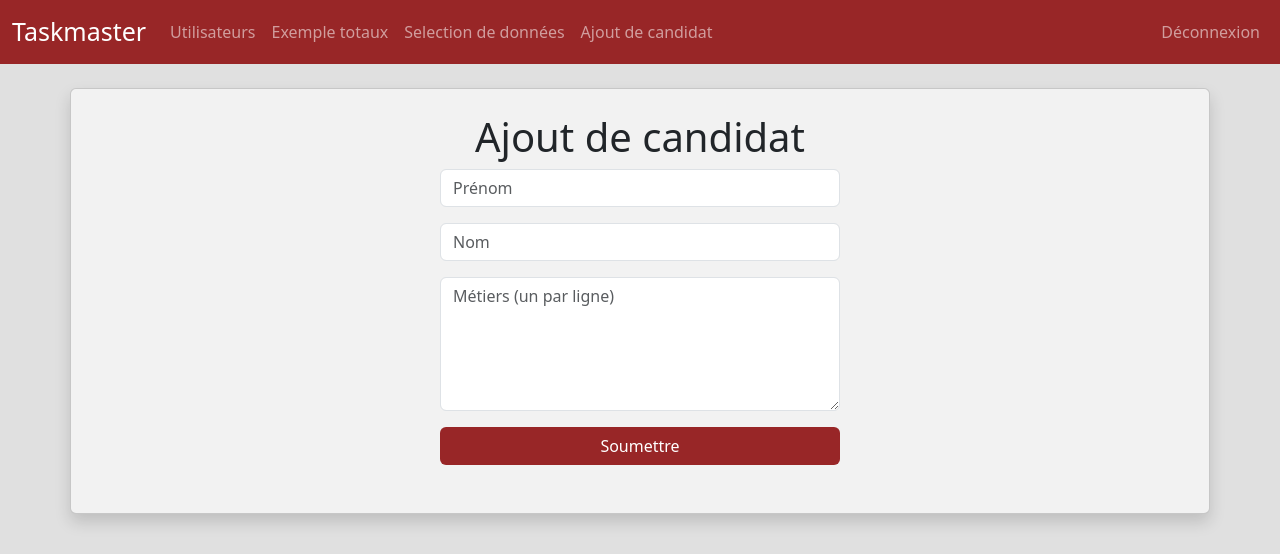
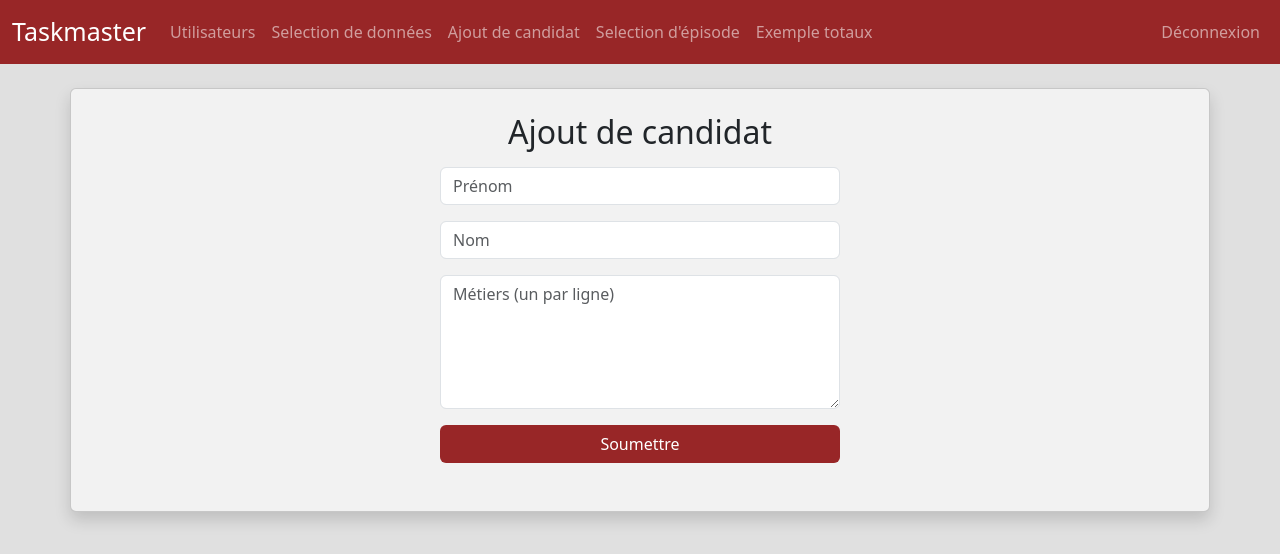
Before and after one commit to MehdiBoustani/INFO0009-2-Project, a PHP site: page /ajout-candidate.php in a window 1280 px wide. Shown: the top 554 px of the page. Run offline with PHP 8.4, Linux system fonts and the light colour scheme; the visitor is signed in with stand-in values (Sample User, id 1).

Commit message:
update interface

```diff
--- a/dump/myDb.sql
+++ b/dump/myDb.sql
@@ -10,6 +10,7 @@ SET time_zone = "+00:00";
 /*!40101 SET NAMES utf8mb4 */
 ;
 
+GRANT FILE ON *.* TO 'group9'@'%';
 -- -------------------------------------------------------------------------------------------------------------------------------
 -- Création de la table 'person'
 CREATE TABLE IF NOT EXISTS `person` (
@@ -331,4 +332,3 @@ COMMIT;
 ;
 /*!40101 SET COLLATION_CONNECTION=@OLD_COLLATION_CONNECTION */
 ;
-/*test
--- a/www/ajout-candidate.php
+++ b/www/ajout-candidate.php
@@ -5,34 +5,6 @@ include 'navbar.php';
 
 // Database connection
 $bdd = new PDO('mysql:host=db;dbname=group9;charset=utf8', 'group9', 'tabodi');
-
-
-?>
-
-<body>
-    <div class="container d-flex flex-column align-items-center card shadow rounded-2 mt-8 mx-auto custom-bg-color p-5 pt-4 mt-4">
-        <h1>Ajout de candidat</h1>
-        <form method="post" action="ajout-candidate.php">
-            <div class="input-group mb-3">
-                <input type="text" class="form-control" style="width: 400px;" placeholder="Prénom" name="firstname">
-            </div>
-            <div class="input-group mb-3">
-                <input type="text" class="form-control" style="width: 400px;" placeholder="Nom" name="lastname">
-            </div>
-
-            <div class="form-group">
-                <textarea id="job" name="job" class="form-control" placeholder="Métiers (un par ligne)" rows="5"></textarea>
-            </div>
-
-            <div class="d-grid gap-2 mt-3">
-                <button type="submit" class="btn custom-btn">Soumettre</button>
-            </div>
-        </form>
-    </div>
-</body>
-</html>
-
-<?php
 
 // Vérifier si le formulaire a été soumis
 if (isset($_POST['firstname'], $_POST['lastname'], $_POST['job'])) {
@@ -90,3 +62,26 @@ if (isset($_POST['firstname'], $_POST['lastname'], $_POST['job'])) {
     }
 }
 ?>
+
+<body>
+    <div class="container d-flex flex-column align-items-center card shadow rounded-2 mt-8 mx-auto custom-bg-color p-5 pt-4 mt-4">
+        <h2>Ajout de candidat</h2>
+        <form method="post" action="ajout-candidate.php">
+            <div class="input-group mb-3 mt-2">
+                <input type="text" class="form-control" style="width: 400px;" placeholder="Prénom" name="firstname">
+            </div>
+            <div class="input-group mb-3">
+                <input type="text" class="form-control" style="width: 400px;" placeholder="Nom" name="lastname">
+            </div>
+
+            <div class="form-group">
+                <textarea id="job" name="job" class="form-control" placeholder="Métiers (un par ligne)" rows="5"></textarea>
+            </div>
+
+            <div class="d-grid gap-2 mt-3">
+                <button type="submit" class="btn custom-btn">Soumettre</button>
+            </div>
+        </form>
+    </div>
+</body>
+</html>
--- a/www/login.php
+++ b/www/login.php
@@ -33,7 +33,7 @@
                     <button type="submit" class="btn btn-block custom-btn" style="width: 380px;">Déconnexion</button>
                 </form>
             <?php else: ?>
-                <h1>Se connecter</h1>
+                <h2>Se connecter</h2>
                 <form method="post" action="login.php">
                     <div class="input-group mb-3">
                         <input type="text" class="form-control" style="width: 350px;" placeholder="Nom d'utilisateur" name="login" required>
@@ -41,6 +41,7 @@
                     <div class="input-group mb-3">
                         <input type="password" class="form-control" style="width: 350px;" placeholder="Mot de passe" name="pass" required>
                     </div>
+
                     <div class="d-grid gap-2 mx-auto">
                         <button type="submit" class="btn btn-block custom-btn" style="width: 380px;">Connexion</button>
                     </div>
--- a/www/navbar.php
+++ b/www/navbar.php
@@ -11,13 +11,16 @@
                         <a class="nav-link" href="./utilisateurs.php">Utilisateurs</a>
                     </li>
                     <li class="nav-item">
-                        <a class = "nav-link" href="./totaux-glissants.php">Exemple totaux</a>
-                    </li>
-                    <li class="nav-item">
                         <a class = "nav-link" href="./tables.php">Selection de données</a>
                     </li>
                     <li class="nav-item">
                         <a class = "nav-link" href="./ajout-candidate.php">Ajout de candidat</a>
+                    </li>
+                    <li class="nav-item">
+                        <a class = "nav-link" href="./episode.php">Selection d'épisode</a>
+                    </li>
+                    <li class="nav-item">
+                        <a class = "nav-link" href="./totaux-glissants.php">Exemple totaux</a>
                     </li>
                 </ul>
             <?php endif; ?>
--- a/www/tables.php
+++ b/www/tables.php
@@ -10,7 +10,7 @@
 
         ?>
         <div class="container d-flex flex-column align-items-center card shadow rounded-2 mt-8 mx-auto custom-bg-color p-5 pt-4 mt-4">
-            <h1>Sélectionner des personnes</h1>
+            <h2>Sélectionner des personnes</h2>
             <?php
                 if (isset($_POST['firstname']) || isset($_POST['lastname'])):
                     $firstname = $_POST['firstname'];
@@ -61,7 +61,7 @@
         </div>
 
         <div class="container d-flex flex-column align-items-center card shadow rounded-2 mt-8 mx-auto custom-bg-color p-5 pt-4 mt-4">
-            <h1>Sélectionner des séries</h1>
+            <h2>Sélectionner des séries</h2>
 
             <form method="post" action="tables.php">
                 <p>
@@ -172,7 +172,7 @@
 
 
         <div class="container d-flex flex-column align-items-center card shadow rounded-2 mt-8 mx-auto custom-bg-color p-5 pt-4 mt-4">
-            <h1>Sélectionner des épisodes</h1>
+            <h2>Sélectionner des épisodes</h2>
             <form method="post" action="tables.php">
                 <p>
                     <div class="input-group mb-3">
--- a/www/utilisateurs.php
+++ b/www/utilisateurs.php
@@ -11,7 +11,7 @@
     ?>
     <body>
         <div class="container d-flex flex-column align-items-center shadow rounded-2 mt-8 mx-auto custom-bg-color p-5 pt-4 mt-4">
-            <h1>Utilisateurs</h1>
+            <h2>Utilisateurs</h2>
             <?php
             /*$req contient les tuples de la requête*/
             $req = $bdd->query('SELECT * FROM users');
```
Also changed, not shown: www/totaux-glissants.php (+3 -5 lines).
